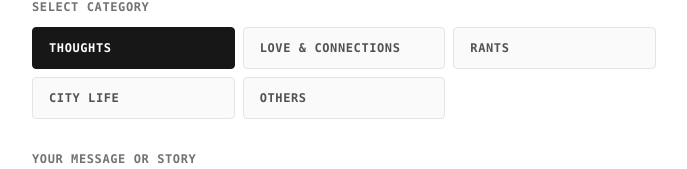
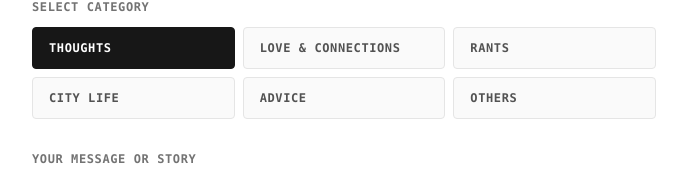
Before and after one commit to reuvendev/UnsaidFreedomWall, a Next.js app: page /post in a window 1280 px wide. Shown: the part 240-409 px from the top of the page, without its empty margins (296-983 px from the left). Built offline with nearby package versions, Linux system fonts and the light colour scheme; no server answers; the database is empty.

Commit message:
Added new category

```diff
--- a/src/app/post/page.tsx
+++ b/src/app/post/page.tsx
@@ -11,6 +11,7 @@ const CATEGORIES = [
   { id: 'love', label: 'Love & Connections' },
   { id: 'rants', label: 'Rants' },
   { id: 'life', label: 'City Life' },
+  { id: 'advice', label: 'advice' },
   { id: 'others', label: 'Others' },
 ];
 
```
